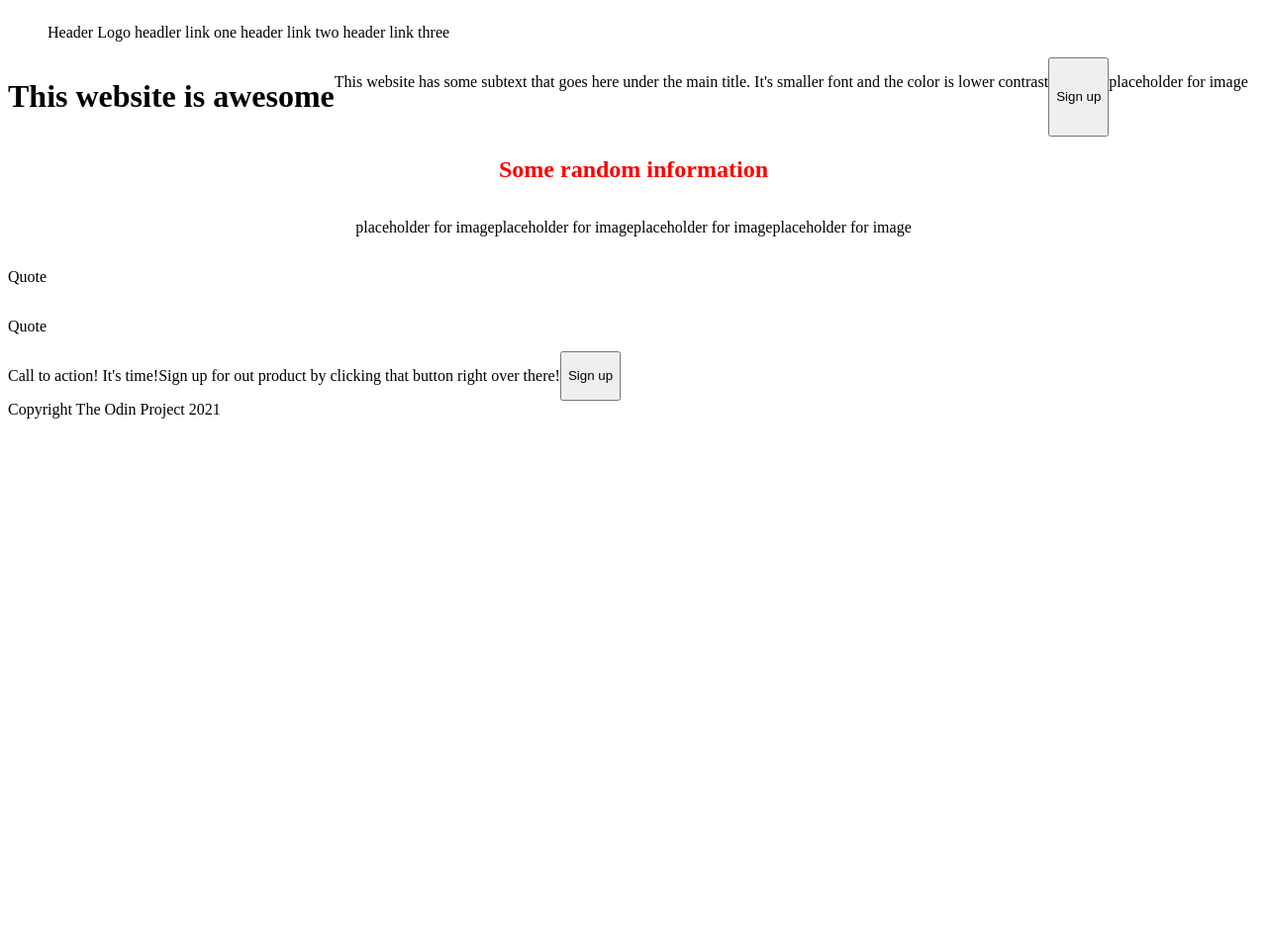
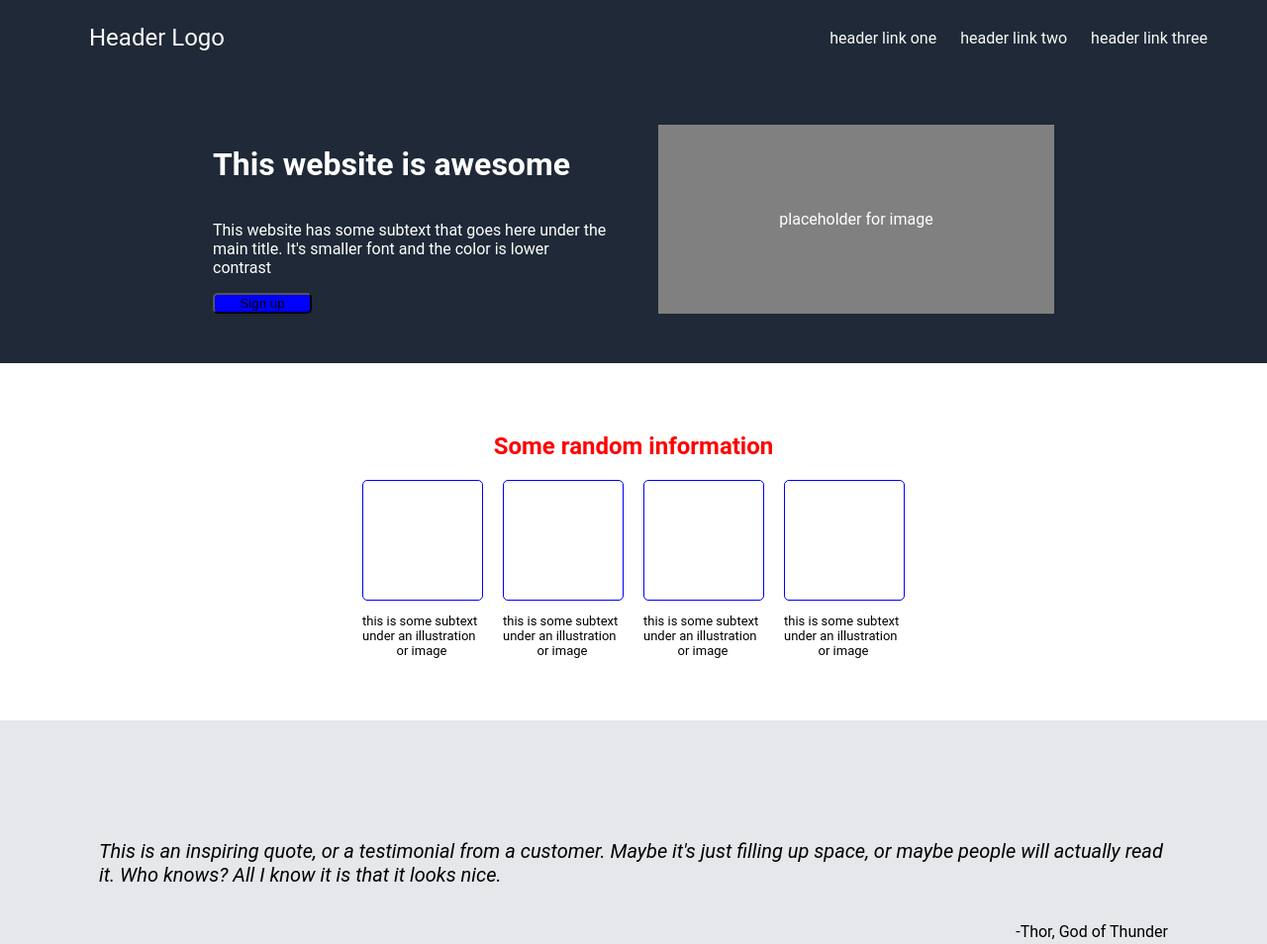
Before and after one commit to ldnjonas/landing-page, a plain HTML site: page index.html in a window 1280 px wide. Shown: the top 954 px of the page at 99% size. Before the commit the page ends 800 px from the top, so only its background shows below. Drawn offline with Linux system fonts and the light colour scheme.

Commit message:
Added css design and layout

```diff
--- a/index.html
+++ b/index.html
@@ -5,48 +5,73 @@
     <meta name="viewport" content="width=device-width, initial-scale=1.0">
     <title>Document</title>
     <link rel="stylesheet" href="style.css">
+
 </head>
 <body>
     <div class="header">
-        <ul>
+        <ul class="left-header">
             <li>Header Logo</li>
-            <li>headler link one</li>
+        </ul>
+        <ul class="right-header">
+            <li>header link one</li>
             <li>header link two</li>
             <li>header link three</li>
         </ul>
     </div>
 
     <div class="section-1">
+        <div class="section-1-left">
             <h1>This website is awesome</h1>
             <p>This website has some subtext that goes here under the main title. It's smaller font and the color is lower contrast</p>
             <button>Sign up</button>
-
+        </div>
+        <div class="section-1-right">
             <p>placeholder for image</p>
+        </div>
     </div>
 
     <div class="section-2">
         <h2>Some random information</h2>
         <div class="image-grid">
-            <p>placeholder for image</p>
-            <p>placeholder for image</p>
-            <p>placeholder for image</p>
-            <p>placeholder for image</p>
+            <div class="box-text-element">
+                <div class="blue-boxes"></div>
+                <p>this is some subtext under an illustration or image</p>
+            </div>
+            <div class="box-text-element">
+                <div class="blue-boxes"></div>
+                <p>this is some subtext under an illustration or image</p>
+            </div>
+            <div class="box-text-element">
+                <div class="blue-boxes"></div>
+                <p>this is some subtext under an illustration or image</p>
+            </div>
+            <div class="box-text-element">
+                <div class="blue-boxes"></div>
+                <p>this is some subtext under an illustration or image</p>
+            </div>
+        </div>
         </div>
     </div>
 
     <div class="section-3">
-        <p>Quote</p>
-        <p>Quote</p>
+        <p class="quote">This is an inspiring quote, or a testimonial from a customer. Maybe it's just filling up space, or maybe people will actually read it. Who knows? All I know it is that it looks nice.</p>
+        <p class="author">-Thor, God of Thunder</p>
     </div>
 
     <div class="section-4">
+        <div class="action-box">
+            <div class="left-side">
                 <p>Call to action! It's time!</p>
                 <p>Sign up for out product by clicking that button right over there!</p>
+            </div>
+            <div class="right-side">
                 <button>Sign up</button>
+            </div>
+        </div>
     </div>
 
     <div class="footer">
-        Copyright The Odin Project 2021
+        Copyright © The Odin Project 2021
     </div>
 
 
--- a/style.css
+++ b/style.css
@@ -1,29 +1,84 @@
 body{
     display: flex;
     flex-direction: column;
+    font-family: "Roboto";
+    margin:0;
+
+
 }
 
 .header{
     display: flex;
+    background-color: #1F2937;
+    color: #F9FAF8;
+    align-items: center;
+    padding-left: 50px;
+    padding-right: 50px;
+}
 
+.left-header{
+    font-size: 24px;
+    margin-right: auto;
+
+
+}
+.right-header li{
+    padding:10px;
 }
 
 .header ul li{
     display: inline;
 }
 
-.section-1,.section-2,.section-3,.section-4{
+.section-1,.section-2,.section-3,.section-4,.footer{
     display:flex;
+    padding-left: 50px;
+    padding-right: 50px;
+
 }
+
+.section-1{
+    background-color: #1F2937;
+    display:flex;
+    color: white;
+    padding-top: 50px;
+    padding-bottom: 50px;
+    justify-content: center;
+
+}
+
 .section-1-left{
     display: flex;
     flex-direction: column;
+    flex:1;
+    max-width: 400px;
+}
+
+.section-1-left button{
+    background-color: blue;
+    border-radius: 5px;
+    max-width: 100px;
+    flex-shrink: 0;
+
+
+}
+
+.section-1-right{
+    display: flex;
+    flex:1;
+    margin-left:50px;
+    background-color: grey;
+    max-width: 400px;
+    justify-content: center;
+    align-items: center;
 }
 
 
 
 .section-2{
     flex-direction: column;
+    margin: 50px;
+    flex: 1;
 }
 
 .section-2 h2{
@@ -35,18 +90,95 @@ body{
 .section-2 .image-grid{
     display: flex;
     justify-content: center;
+    gap: 20px
+}
+
+.blue-boxes{
+    border:1px;
+    border-color:blue;
+    border-style: solid;
+    width: 120px;
+    height: 120px;
+    flex-shrink:0;
+    border-radius: 5px;
+
+}
+
+.box-text-element{
+    display: flex;
+    flex-direction: column;
+}
+
+.box-text-element p{
+    max-width: 120px;
+    text-align-last: center;
+    font-size: 13px;
+}
+
+.item{
+    display: flex;
+    flex-direction: column;
+}
+
+.item p{
+    color: red;
+
 }
 
 .section-3{
     display:flex;
     flex-direction: column;
+    background-color: #E5E7EB;
+    padding: 100px;
+}
+
+.quote{
+    font-style: italic;
+    font-size: 20px;
+
+
+}
+
+.author{
+    display:flex;
+    margin-left:auto;
 }
 
 .section-4{
-    display:flex
+    display:flex;
+    margin: 50px;
 
+}
+
+.action-box{
+    background-color: blue;
+    padding: 15px 60px 15px 60px;
+    color:white;
 }
 
 .footer{
     display:flex;
+    background-color: #1F2937;
+    color:white;
+    justify-content: center;
+    align-items: center;
+    padding: 25px;
 }
+
+.action-box{
+    display:flex;
+    flex:1;
+    align-items: center;
+    border-radius: 5px;
+}
+
+.action-box .right-side{
+    margin-left: auto;
+}
+
+.action-box .right-side button{
+    background-color: transparent;
+    border-style: solid;
+    border-color: white;
+    border-radius: 5px;
+}
```
Lines whose indentation alone changed are shown as unchanged.
